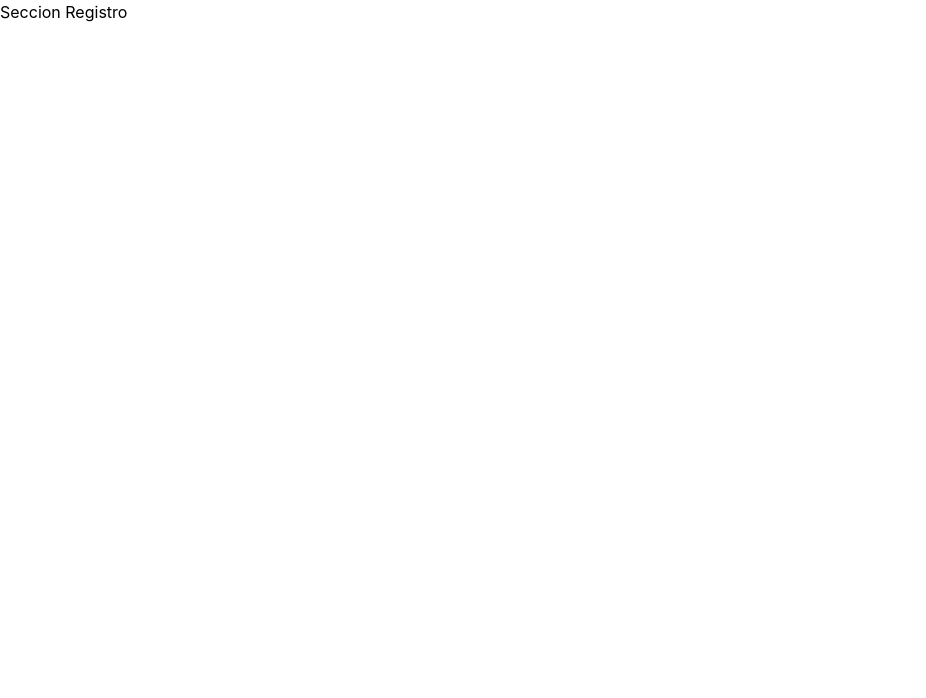
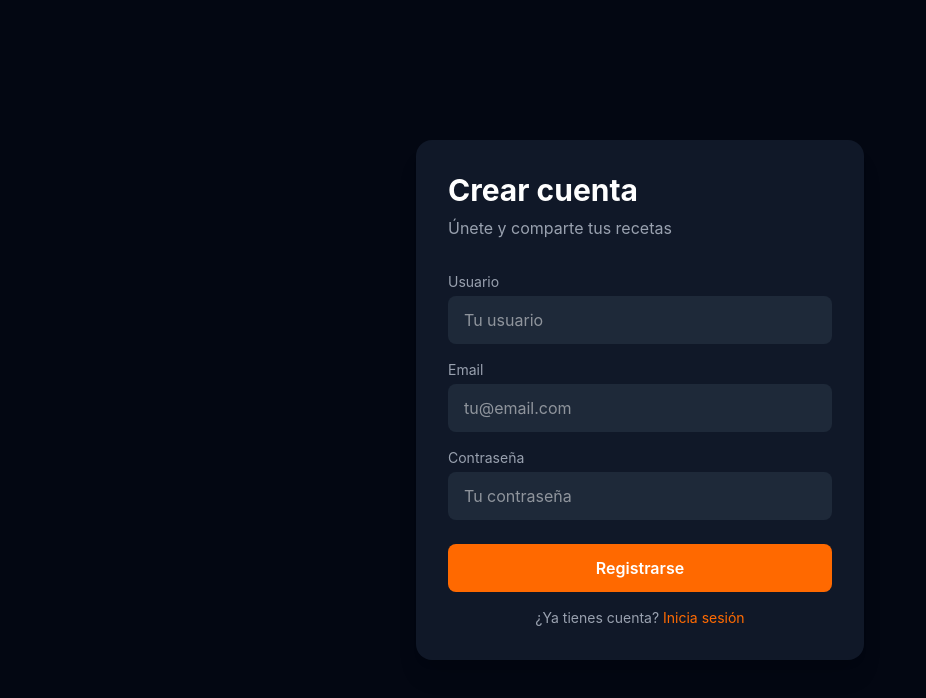
Before and after one commit to dannijl88/recetas-app, a React (Vite) app in the folder frontend/: page /register in a window 1280 px wide. Shown: the top 698 px of the page, without its empty margins (0-926 px from the left). Built offline with nearby package versions, Linux system fonts and the light colour scheme.

Commit message:
Add Login and Register pages

```diff
--- a/frontend/src/pages/Register.tsx
+++ b/frontend/src/pages/Register.tsx
@@ -1,7 +1,69 @@
+import { useState } from "react"
+import { useNavigate } from "react-router-dom";
+import { register } from "../services/authService";
+
 export const Register = () => {
+
+    const navigate = useNavigate();
+    const [username, setUsername] = useState("");
+    const [email, setEmail] = useState("");
+    const [password, setPassword] = useState("");
+
+    const handleSubmit = async () => {
+        await register(username, email, password);
+        navigate("/login");
+    }
+
     return (
-        <>
-            <h1>Seccion Registro</h1>
-        </>
+        <div className="min-h-screen bg-gray-950 flex items-center justify-center">
+            <div className="bg-gray-900 p-8 rounded-2xl shadow-xl w-full max-w-md">
+                <h1 className="text-3xl font-bold text-white mb-2">Crear cuenta</h1>
+                <p className="text-gray-400 mb-8">Únete y comparte tus recetas</p>
+
+                <div className="flex flex-col gap-4">
+                    <div>
+                        <label className="text-sm text-gray-400 mb-1 block">Usuario</label>
+                        <input
+                            type="text"
+                            placeholder="Tu usuario"
+                            className="w-full bg-gray-800 text-white rounded-lg px-4 py-3 outline-none focus:ring-2 focus:ring-orange-500"
+                            value={username}
+                            onChange={(e) => setUsername(e.target.value)}
+                        />
+                    </div>
+
+                    <div>
+                        <label className="text-sm text-gray-400 mb-1 block">Email</label>
+                        <input
+                            type="email"
+                            placeholder="tu@email.com"
+                            className="w-full bg-gray-800 text-white rounded-lg px-4 py-3 outline-none focus:ring-2 focus:ring-orange-500"
+                            value={email}
+                            onChange={(e) => setEmail(e.target.value)}
+                        />
+                    </div>
+
+                    <div>
+                        <label className="text-sm text-gray-400 mb-1 block">Contraseña</label>
+                        <input
+                            type="password"
+                            placeholder="Tu contraseña"
+                            className="w-full bg-gray-800 text-white rounded-lg px-4 py-3 outline-none focus:ring-2 focus:ring-orange-500"
+                            value={password}
+                            onChange={(e) => setPassword(e.target.value)}
+                        />
+                    </div>
+
+                    <button className="w-full bg-orange-500 hover:bg-orange-600 text-white font-semibold py-3 rounded-lg transition-colors mt-2"
+                    onClick={handleSubmit}>
+                        Registrarse
+                    </button>
+
+                    <p className="text-center text-gray-400 text-sm">
+                        ¿Ya tienes cuenta? <a href="/login" className="text-orange-500 hover:underline">Inicia sesión</a>
+                    </p>
+                </div>
+            </div>
+        </div>
     )
 }
```
